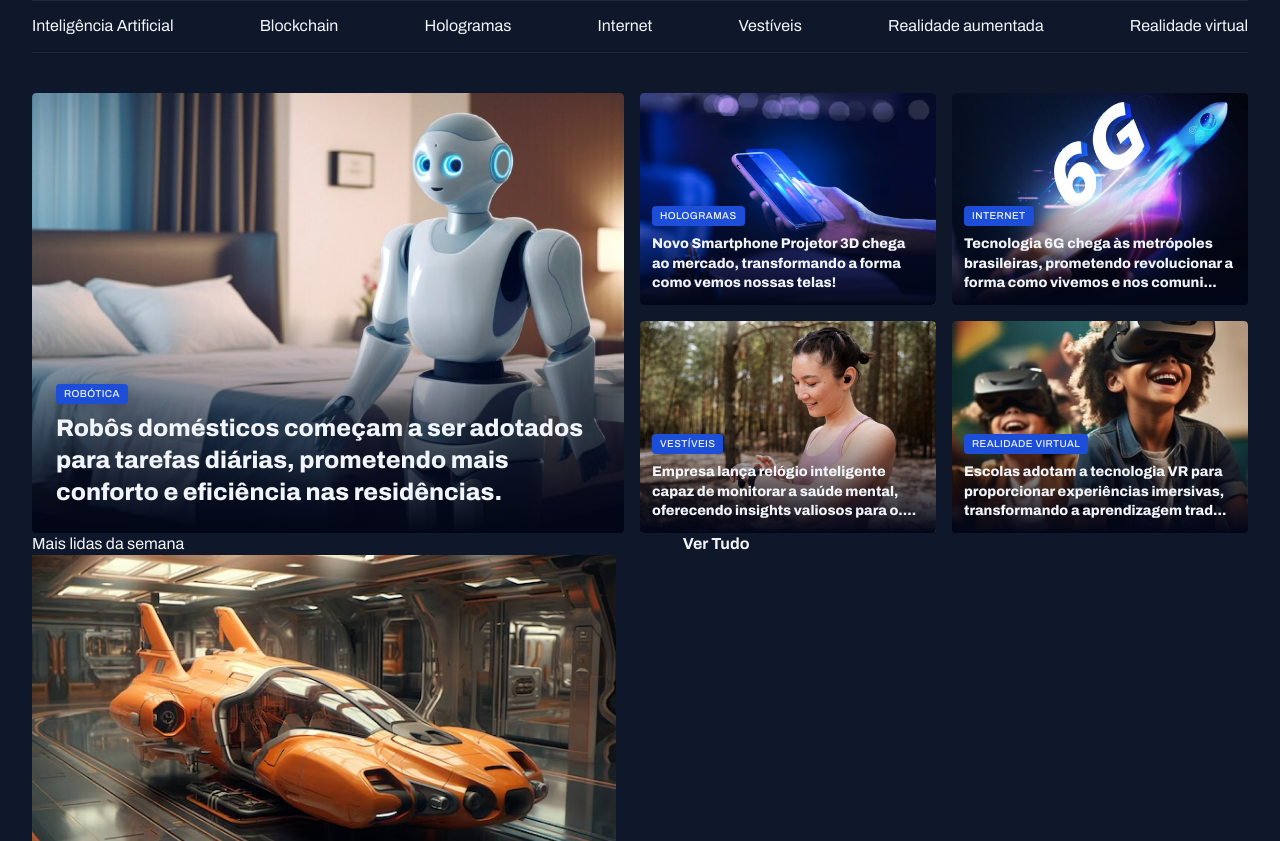
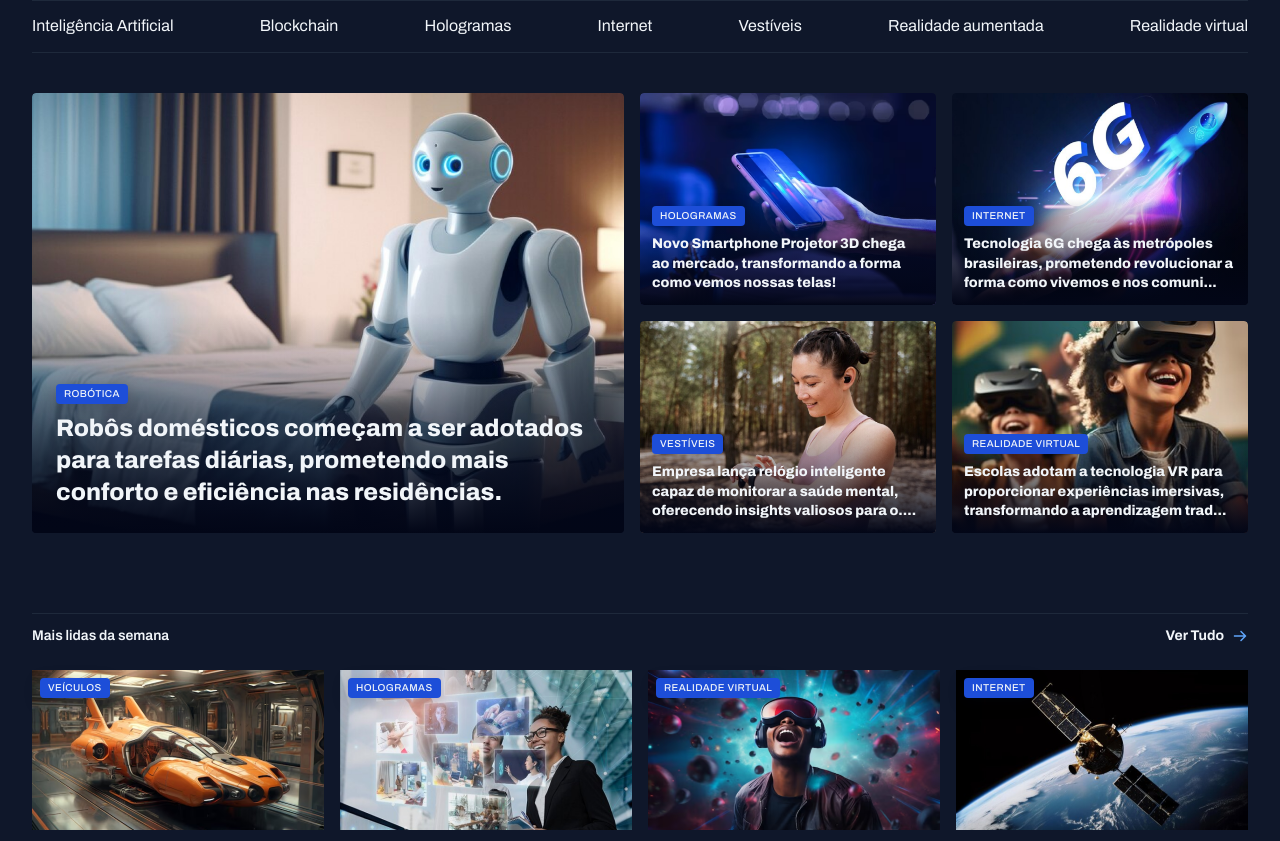
Before and after one commit to BrunoX8/portalNoticias, a plain HTML site: page index.html in a window 1280 px wide. Shown: the part 62-903 px from the top of the page. Drawn offline with Linux system fonts and the light colour scheme.

Commit message:
aplicando estilo na seção "mais lidas da semana"

```diff
--- a/styles/global.css
+++ b/styles/global.css
@@ -52,6 +52,7 @@ img {
 
 main {
     margin-top: 40px;
+    gap: 80px;
 }
 
 .content-tag {
--- a/styles/sections.css
+++ b/styles/sections.css
@@ -1,3 +1,25 @@
+section header{
+    border-top: 1px solid var(--stroke-color);
+    padding-block: 12px 24px;
+    font: var(--text-span);
+
+    a  {
+        justify-self: end;
+        align-items: center;
+        gap: 8px;
+
+        span {
+            background-image: url(../assets/icons/ArrowRight.svg);
+            width: 16px;
+            height: 16px;
+        }
+
+        &:hover span {
+            background-image: url(../assets/icons/arrowRightHover.svg);
+        }
+    }
+}
+
 #featured {
     img{
         height: 100%;
@@ -33,3 +55,28 @@
         }
     }
 }
+
+#weekly {
+
+    &>div {
+        grid-template-columns: repeat(4, 292px);
+    }
+    img {
+        height: 160px;
+    }
+
+    figure {
+        position: relative;
+
+        .content-tag {
+            position: absolute;
+            top: 8px;
+            left: 8px;
+        }
+
+        p {
+            margin-top: 8px;
+            font-weight: 900;
+        }
+    }
+}
```
